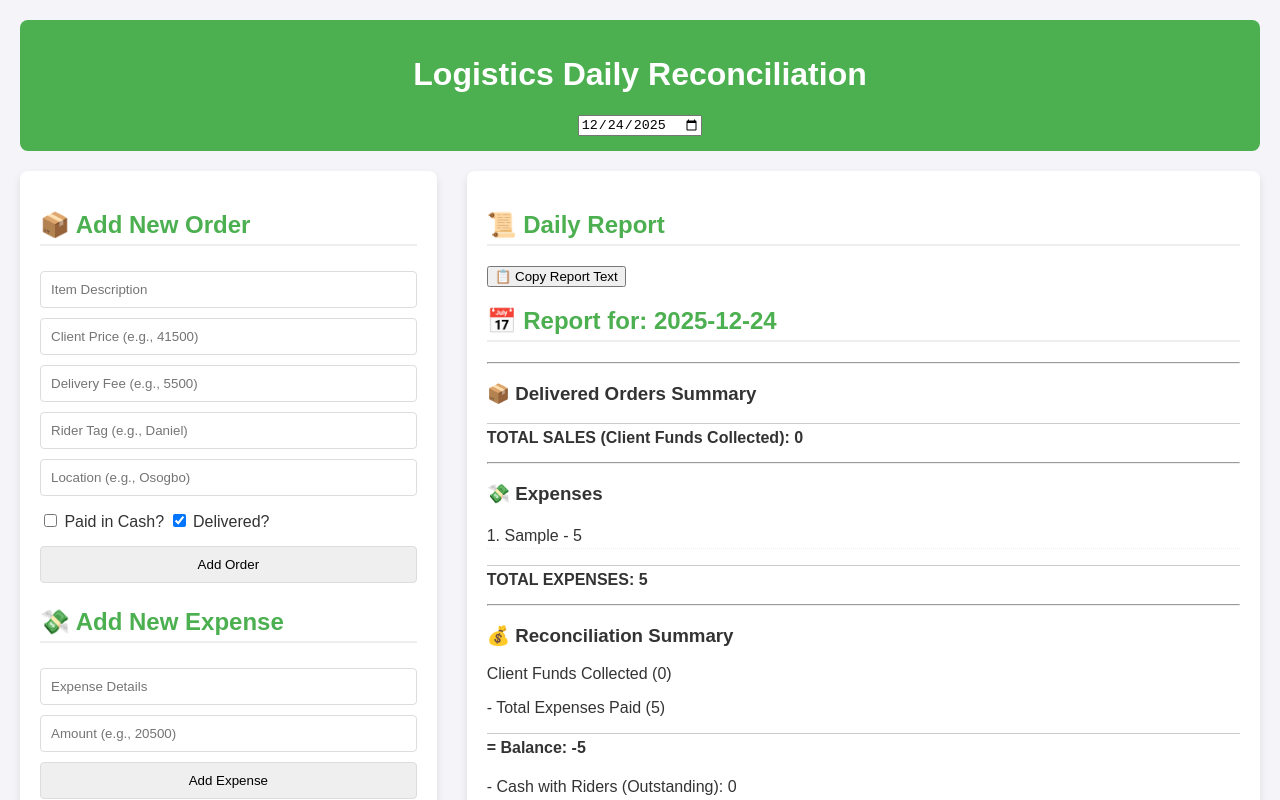
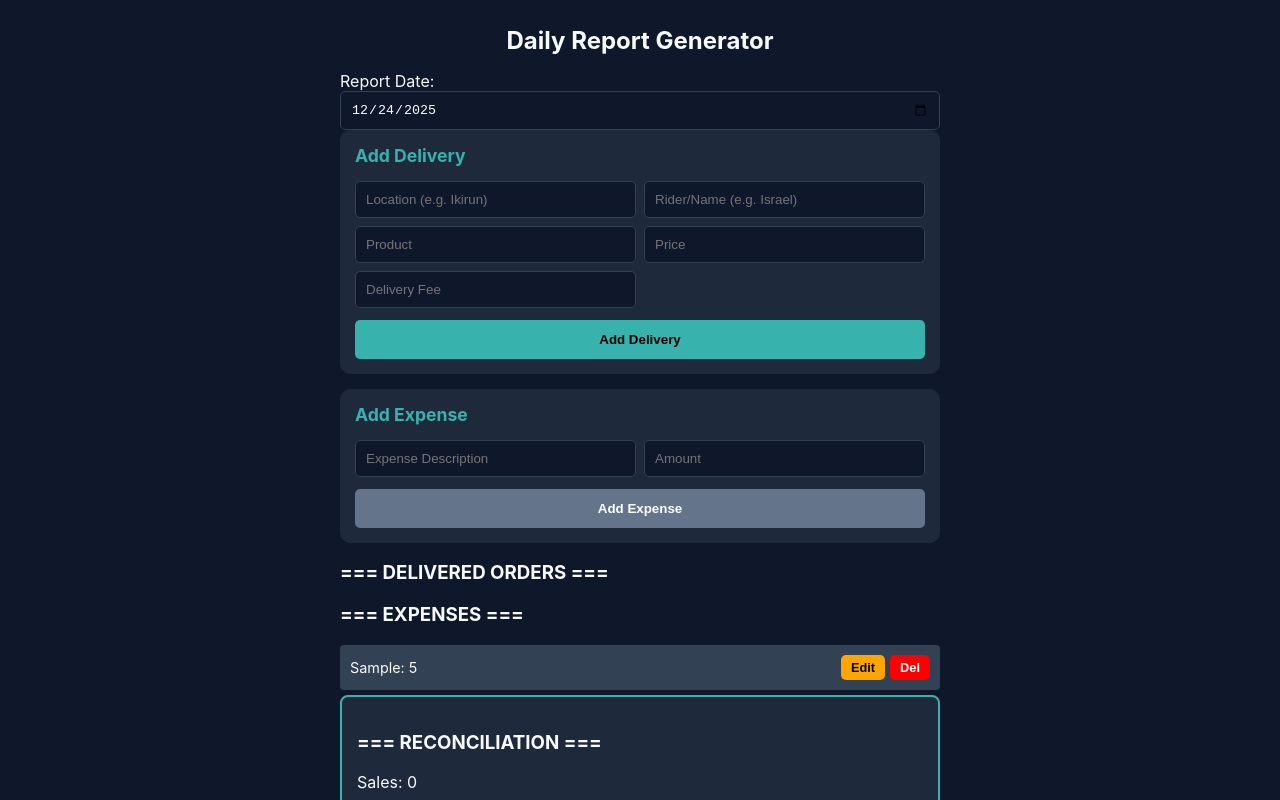
Before and after one commit to Diawhiz/reporting-system, a plain HTML site: page index.html in a window 1280 px wide. Both pictures are taken after typing "Sample", "5" into the empty fields and a click on the button "Add Expense". Shown: the top 800 px of the page. Drawn offline with Linux system fonts and the light colour scheme.

Commit message:
Redesigned the website using vibe coding method again.

```diff
--- /dev/null
+++ b/app.js
@@ -0,0 +1,151 @@
+let deliveries = [];
+let expenses = [];
+
+document.getElementById('report-date').valueAsDate = new Date();
+
+function addOrUpdateDelivery() {
+    const location = document.getElementById('delivery-location').value.trim();
+    const rider = document.getElementById('rider-name').value.trim();
+    const product = document.getElementById('product-name').value.trim();
+    const price = parseFloat(document.getElementById('product-price').value) || 0;
+    const fee = parseFloat(document.getElementById('delivery-fee').value) || 0;
+    const editIndex = document.getElementById('edit-delivery-index').value;
+
+    if (!location || !rider || !product) return alert("Please fill Location, Rider, and Product");
+
+    const obj = { location, rider, product, price, fee };
+
+    if (editIndex !== "") {
+        deliveries[editIndex] = obj;
+        document.getElementById('edit-delivery-index').value = "";
+        document.getElementById('delivery-btn').innerText = "Add Delivery";
+    } else {
+        deliveries.push(obj);
+    }
+
+    clearInputs(['delivery-location', 'product-name', 'product-price', 'delivery-fee']);
+    renderAll();
+}
+
+function renderDeliveries() {
+    const container = document.getElementById('delivery-list');
+    container.innerHTML = "<h3>=== DELIVERED ORDERS ===</h3>";
+
+    // NEW LOGIC: Group strictly by Rider Name
+    const groupedByRider = {};
+    deliveries.forEach((d, i) => {
+        if (!groupedByRider[d.rider]) groupedByRider[d.rider] = [];
+        groupedByRider[d.rider].push({ ...d, originalIndex: i });
+    });
+
+    for (const riderName in groupedByRider) {
+        let riderTotal = 0;
+        let html = `<div class="rider-block"><strong>Rider: ${riderName}</strong>`;
+
+        groupedByRider[riderName].forEach(item => {
+            riderTotal += item.price;
+            html += `
+                <div class="item-row">
+                    <span><strong>${item.location}</strong>: ${item.product} - ${item.price.toLocaleString()} (${item.fee.toLocaleString()})</span>
+                    <div class="action-btns">
+                        <button style="background:orange" onclick="editDelivery(${item.originalIndex})">Edit</button>
+                        <button style="background:red; color:white;" onclick="deleteDelivery(${item.originalIndex})">Del</button>
+                    </div>
+                </div>`;
+        });
+
+        html += `<div style="margin-top:5px; font-size:0.9rem; color:var(--accent);">Total for ${riderName}: <strong>${riderTotal.toLocaleString()}</strong></div></div>`;
+        container.innerHTML += html;
+    }
+}
+
+// --- PLAIN TEXT COPY (RESTRUCTURED) ---
+function copyFullReport() {
+    const date = document.getElementById('report-date').value;
+    let text = `DAILY REPORT FOR ${date}\n\n=== DELIVERED ORDERS ===\n`;
+
+    const groupedByRider = {};
+    deliveries.forEach(d => {
+        if (!groupedByRider[d.rider]) groupedByRider[d.rider] = [];
+        groupedByRider[d.rider].push(d);
+    });
+
+    let totalSales = 0;
+    let globalCount = 1;
+
+    for (const rider in groupedByRider) {
+        text += `${rider.toUpperCase()}\n`;
+        let riderSubtotal = 0;
+
+        groupedByRider[rider].forEach(item => {
+            text += `- ${globalCount}. ${item.location}: ${item.product} ${item.price.toLocaleString()} (${item.fee.toLocaleString()})\n`;
+            riderSubtotal += item.price;
+            totalSales += item.price;
+            globalCount++;
+        });
+        text += `- Total for ${rider}: ${riderSubtotal.toLocaleString()}\n\n`;
+    }
+
+    text += `TOTAL SALES: ${totalSales.toLocaleString()}\n\n=== EXPENSES ===\n`;
+    let totalExp = 0;
+    expenses.forEach((e, i) => {
+        text += `- ${i + 1}. ${e.desc} ${e.amt.toLocaleString()}\n`;
+        totalExp += e.amt;
+    });
+
+    text += `--- TOTAL EXPENSES: ${totalExp.toLocaleString()}\n\n`;
+    text += `=== RECONCILIATION ===\n`;
+    text += `Client Funds Collected (${totalSales.toLocaleString()}) - Total Expenses Paid (${totalExp.toLocaleString()}) = Balance: ${(totalSales - totalExp).toLocaleString()}\n\n`;
+    text += `= FINAL TRANSFER AMOUNT: ${(totalSales - totalExp).toLocaleString()}`;
+
+    navigator.clipboard.writeText(text).then(() => alert("Report Copied in Rider-Priority Format!"));
+}
+
+// Use the previous Edit/Delete/Summary functions provided in the last response...
+function editDelivery(index) {
+    const d = deliveries[index];
+    document.getElementById('delivery-location').value = d.location;
+    document.getElementById('rider-name').value = d.rider;
+    document.getElementById('product-name').value = d.product;
+    document.getElementById('product-price').value = d.price;
+    document.getElementById('delivery-fee').value = d.fee;
+    document.getElementById('edit-delivery-index').value = index;
+    document.getElementById('delivery-btn').innerText = "Update Detail";
+    window.scrollTo(0,0);
+}
+function addOrUpdateExpense() {
+    const desc = document.getElementById('expense-desc').value.trim();
+    const amt = parseFloat(document.getElementById('expense-amt').value) || 0;
+    const editIndex = document.getElementById('edit-expense-index').value;
+    if (!desc || amt <= 0) return alert("Enter expense details");
+    if (editIndex !== "") {
+        expenses[editIndex] = { desc, amt };
+        document.getElementById('edit-expense-index').value = "";
+        document.getElementById('expense-btn').innerText = "Add Expense";
+    } else { expenses.push({ desc, amt }); }
+    clearInputs(['expense-desc', 'expense-amt']);
+    renderAll();
+}
+function renderExpenses() {
+    const container = document.getElementById('expense-list');
+    container.innerHTML = "<h3>=== EXPENSES ===</h3>";
+    expenses.forEach((e, i) => {
+        container.innerHTML += `<div class="item-row"><span>${e.desc}: ${e.amt.toLocaleString()}</span><div class="action-btns"><button style="background:orange" onclick="editExpense(${i})">Edit</button><button style="background:red; color:white;" onclick="deleteExpense(${i})">Del</button></div></div>`;
+    });
+}
+function editExpense(index) {
+    const e = expenses[index];
+    document.getElementById('expense-desc').value = e.desc;
+    document.getElementById('expense-amt').value = e.amt;
+    document.getElementById('edit-expense-index').value = index;
+    document.getElementById('expense-btn').innerText = "Update Expense";
+}
+function renderAll() { renderDeliveries(); renderExpenses(); renderSummary(); }
+function renderSummary() {
+    const totalSales = deliveries.reduce((sum, d) => sum + d.price, 0);
+    const totalExp = expenses.reduce((sum, e) => sum + e.amt, 0);
+    document.getElementById('reconciliation-summary').innerHTML = `<div class="summary-box"><h3>=== RECONCILIATION ===</h3><p>Sales: ${totalSales.toLocaleString()}</p><p>Expenses: ${totalExp.toLocaleString()}</p><h4 style="margin:10px 0 0 0; color:var(--accent)">Final Transfer: ${(totalSales - totalExp).toLocaleString()}</h4></div>`;
+}
+function deleteDelivery(i) { deliveries.splice(i, 1); renderAll(); }
+function deleteExpense(i) { expenses.splice(i, 1); renderAll(); }
+function clearInputs(ids) { ids.forEach(id => document.getElementById(id).value = ""); }
--- a/index.html
+++ b/index.html
@@ -3,56 +3,51 @@
 <head>
     <meta charset="UTF-8">
     <meta name="viewport" content="width=device-width, initial-scale=1.0">
-    <title>Daily Logistics Report System</title>
+    <title>Daily Report - Mobile Responsive</title>
     <link rel="stylesheet" href="style.css">
 </head>
 <body>
-    <header>
-        <h1>Logistics Daily Reconciliation</h1>
-        <input type="date" id="reportDateInput">
-    </header>
 
-    <main>
-        <div class="data-entry">
-            <h2>📦 Add New Order</h2>
-            <form id="orderForm">
-                <input type="text" id="orderItem" placeholder="Item Description" required>
-                <input type="number" id="orderPrice" placeholder="Client Price (e.g., 41500)" required>
-                <input type="number" id="deliveryFee" placeholder="Delivery Fee (e.g., 5500)" required>
-                <input type="text" id="riderTag" placeholder="Rider Tag (e.g., Daniel)" required>
-                <input type="text" id="orderLocation" placeholder="Location (e.g., Osogbo)" required>
+<div class="container">
+    <h1>Daily Report Generator</h1>
 
-                <div class="checkbox-group">
-                    <label><input type="checkbox" id="isCash"> Paid in Cash?</label>
-                    <label><input type="checkbox" id="isDelivered" checked> Delivered?</label>
-                </div>
+    <div class="date-section">
+        <label>Report Date:</label>
+        <input type="date" id="report-date">
+    </div>
 
-                <button type="submit">Add Order</button>
-            </form>
+    <div class="card">
+        <h2>Add Delivery</h2>
+        <div class="form-grid">
+            <input type="hidden" id="edit-delivery-index" value="">
+            <input type="text" id="delivery-location" placeholder="Location (e.g. Ikirun)">
+            <input type="text" id="rider-name" placeholder="Rider/Name (e.g. Israel)">
+            <input type="text" id="product-name" placeholder="Product">
+            <input type="number" id="product-price" placeholder="Price">
+            <input type="number" id="delivery-fee" placeholder="Delivery Fee">
+        </div>
+        <button class="btn-primary" id="delivery-btn" onclick="addOrUpdateDelivery()">Add Delivery</button>
+    </div>
 
-            <h2>💸 Add New Expense</h2>
-            <form id="expenseForm">
-                <input type="text" id="expenseDescription" placeholder="Expense Details" required>
-                <input type="number" id="expenseAmount" placeholder="Amount (e.g., 20500)" required>
-                <button type="submit">Add Expense</button>
-            </form>
+    <div class="card">
+        <h2>Add Expense</h2>
+        <div class="form-grid">
+            <input type="hidden" id="edit-expense-index" value="">
+            <input type="text" id="expense-desc" placeholder="Expense Description">
+            <input type="number" id="expense-amt" placeholder="Amount">
+        </div>
+        <button class="btn-secondary" id="expense-btn" onclick="addOrUpdateExpense()">Add Expense</button>
+    </div>
 
-            <h2>💰 Daily Settlement</h2>
-            <form id="settlementForm">
-                <input type="number" id="cashWithRiders" placeholder="Cash with Riders (e.g., 15000)">
-                <button type="submit">Update Settlement Data</button>
-            </form>
-        </div>
+    <div id="report-preview">
+        <div id="delivery-list"></div>
+        <div id="expense-list"></div>
+        <div id="reconciliation-summary"></div>
+    </div>
 
-        <div class="report-area">
-            <h2>📜 Daily Report</h2>
-            <button id="copyReportButton" style="display: none; margin-bottom: 10px;">📋 Copy Report Text</button>
-            <div id="reportContainer">
-                <p>Select a date or add data to generate the report.</p>
-            </div>
-        </div>
-    </main>
+    <button class="btn-copy" onclick="copyFullReport()">Copy Full Report (Plain Text)</button>
+</div>
 
-    <script src="index.js"></script>
+<script src="app.js"></script>
 </body>
 </html>
--- a/index.js
+++ /dev/null
@@ -1,288 +0,0 @@
-const STORAGE_KEY = 'logistics_report_data';
-
-// --- Data Management Functions ---
-
-const getTodayDateKey = () => document.getElementById('reportDateInput').value;
-
-const getReportData = (dateKey) => {
-    const storedData = localStorage.getItem(STORAGE_KEY);
-    const data = storedData ? JSON.parse(storedData) : {};
-    return data[dateKey] || { orders: [], expenses: [], cashWithRiders: 0 };
-};
-
-const saveReportData = (dateKey, data) => {
-    const storedData = localStorage.getItem(STORAGE_KEY);
-    let allData = storedData ? JSON.parse(storedData) : {};
-    allData[dateKey] = data;
-    localStorage.setItem(STORAGE_KEY, JSON.stringify(allData));
-    generateReport(); // Refresh report after saving
-};
-
-// --- Copy Functionality ---
-
-// --- Copy Functionality (MODIFIED) ---
-
-// --- Copy Functionality (MODIFIED) ---
-
-// --- Copy Functionality (FINAL TEXT MERGING & CLEANUP) ---
-
-const copyReportToClipboard = () => {
-    const reportContainer = document.getElementById('reportContainer');
-    const reportDate = document.getElementById('reportDateInput').value;
-
-    const tempElement = document.createElement('div');
-    tempElement.innerHTML = reportContainer.innerHTML;
-
-    // 1. Get the raw, messy text
-    let reportText = tempElement.innerText;
-
-    // 2. Initial Aggressive Cleaning: Remove all unnecessary non-alphanumeric separators, newlines, and multiple spaces.
-    // This is the most critical step to prevent items from running together or scattering.
-    reportText = reportText.replace(/[\r\n\t]+/g, ' ').replace(/\s{2,}/g, ' ').trim();
-
-    // --- Fix: Separate list items that ran together (e.g., '(6,000)2. ANti wrinkle') ---
-    // Look for a closing parenthesis followed immediately by a number and period, and insert a space.
-    reportText = reportText.replace(/(\))\s?(\d+\.)/g, '$1 $2');
-
-    // --- Fix: Clean up extra dashes and garbage left from list rendering ---
-    reportText = reportText.replace(/-\s+-\s+/g, '');
-    reportText = reportText.replace(/-\s+/g, ''); // Remove stray hyphens
-
-    // 3. Structured Formatting and Reintroducing ESSENTIAL Line Breaks (\n)
-
-    // a) Main Header
-    const headerText = `\n--- DAILY REPORT FOR ${reportDate} ---\n`;
-    reportText = headerText + reportText;
-
-    // b) Section Headers: Add clear breaks around sections (e.g., ===)
-    reportText = reportText.replace(/(\s*📦 Delivered Orders Summary)/g, '\n\n=== DELIVERED ORDERS ===\n');
-    reportText = reportText.replace(/(\s*💸 Expenses)/g, '\n\n=== EXPENSES ===\n');
-    reportText = reportText.replace(/(\s*💰 Reconciliation Summary)/g, '\n\n=== RECONCILIATION ===\n');
-
-    // c) Order Details and Subtotals:
-
-    // 1. Rider Group Header: Ensure it starts on a new line and remove any leading spaces.
-    // [A-Za-z] matches the start of the rider tag (e.g., 'ife', 'osogbo')
-    reportText = reportText.replace(/(\s)([A-Za-z]+ \([^)]+\))/g, '\n$2');
-
-    // 2. List Items: Ensure each item starts on a new line with a consistent dash.
-    reportText = reportText.replace(/(\d{1,3}\. )/g, '\n- $1');
-
-    // 3. Subtotals: Put them on their own line and clearly mark them without excessive indentation.
-    reportText = reportText.replace(/(Total for [^:]+: \d{1,3}(,\d{3})*)/g, '\n   -- Subtotal: $1\n');
-
-    // 4. Total Sales: Must be on its own line
-    reportText = reportText.replace(/(TOTAL SALES [^\s]+)/g, '\n\n--- $1');
-
-    // d) Expenses: Ensure each expense item starts on a new line.
-    reportText = reportText.replace(/(\d{1,3}\. [^-\s]+)/g, '\n- $1');
-
-    // TOTAL EXPENSES: Put it on its own line.
-    reportText = reportText.replace(/(TOTAL EXPENSES: \d{1,3}(,\d{3})*)/g, '\n--- $1\n');
-
-
-    // e) Reconciliation: Ensure each calculation step is clearly on a new line.
-    reportText = reportText.replace(/Client Funds Collected/g, '\nClient Funds Collected');
-    reportText = reportText.replace(/ - Total Expenses Paid/g, '\n- Total Expenses Paid');
-    reportText = reportText.replace(/= Balance: \d{1,3}(,\d{3})*\s+Cash with Riders/g, '\n= Balance: $&\n- Cash with Riders');
-    reportText = reportText.replace(/= FINAL TRANSFER AMOUNT: \d{1,3}(,\d{3})*/g, '\n\n= FINAL TRANSFER AMOUNT: $&');
-
-    // Final cleanup of redundant header parts
-    reportText = reportText.replace(/📅 Report for: \d{4}-\d{2}-\d{2}/, '');
-
-    const finalReport = reportText.trim();
-
-
-    // Use the modern Clipboard API
-    navigator.clipboard.writeText(finalReport).then(() => {
-        // ... (visual feedback code remains the same) ...
-        const button = document.getElementById('copyReportButton');
-        const originalText = button.textContent;
-        button.textContent = '✅ Copied!';
-        setTimeout(() => {
-            button.textContent = originalText;
-        }, 2000);
-
-    }).catch(err => {
-        console.error('Could not copy text: ', err);
-        alert('❌ Error copying report. Please check the browser console.');
-    });
-};
-
-// --- Initialization and Event Listeners ---
-
-document.addEventListener('DOMContentLoaded', () => {
-    const dateInput = document.getElementById('reportDateInput');
-
-    // Set default date to today and load report
-    const today = new Date().toISOString().split('T')[0];
-    dateInput.value = today;
-    generateReport();
-
-    // Load report when date changes
-    dateInput.addEventListener('change', generateReport);
-
-    // Form Submission Handlers
-    document.getElementById('orderForm').addEventListener('submit', handleOrderSubmit);
-    document.getElementById('expenseForm').addEventListener('submit', handleExpenseSubmit);
-    document.getElementById('settlementForm').addEventListener('submit', handleSettlementSubmit);
-
-    // New: Copy Button Listener
-    document.getElementById('copyReportButton').addEventListener('click', copyReportToClipboard);
-});
-
-// --- Submission Handlers (UNCHANGED) ---
-
-const handleOrderSubmit = (e) => {
-    e.preventDefault();
-    const dateKey = getTodayDateKey();
-    const data = getReportData(dateKey);
-
-    const newOrder = {
-        id: Date.now(), // Unique ID
-        itemDescription: document.getElementById('orderItem').value,
-        clientPrice: Number(document.getElementById('orderPrice').value),
-        deliveryFee: Number(document.getElementById('deliveryFee').value),
-        riderTag: document.getElementById('riderTag').value,
-        location: document.getElementById('orderLocation').value,
-        isCash: document.getElementById('isCash').checked,
-        isDelivered: document.getElementById('isDelivered').checked,
-    };
-
-    data.orders.push(newOrder);
-    saveReportData(dateKey, data);
-    e.target.reset(); // Clear form
-};
-
-const handleExpenseSubmit = (e) => {
-    e.preventDefault();
-    const dateKey = getTodayDateKey();
-    const data = getReportData(dateKey);
-
-    const newExpense = {
-        id: Date.now(),
-        description: document.getElementById('expenseDescription').value,
-        amount: Number(document.getElementById('expenseAmount').value),
-    };
-
-    data.expenses.push(newExpense);
-    saveReportData(dateKey, data);
-    e.target.reset();
-};
-
-const handleSettlementSubmit = (e) => {
-    e.preventDefault();
-    const dateKey = getTodayDateKey();
-    const data = getReportData(dateKey);
-
-    data.cashWithRiders = Number(document.getElementById('cashWithRiders').value) || 0;
-
-    saveReportData(dateKey, data);
-};
-
-// --- Report Generation (UPDATED FOR COPY BUTTON) ---
-
-const formatCurrency = (amount) => amount.toLocaleString('en-NG', { style: 'currency', currency: 'NGN', minimumFractionDigits: 0 });
-
-const generateReport = () => {
-    const dateKey = getTodayDateKey();
-    const { orders, expenses, cashWithRiders } = getReportData(dateKey);
-    const container = document.getElementById('reportContainer');
-    const copyButton = document.getElementById('copyReportButton'); // Get copy button reference
-
-    if (orders.length === 0 && expenses.length === 0 && cashWithRiders === 0) {
-        container.innerHTML = `<p>No data recorded for ${dateKey}. Start adding orders and expenses above.</p>`;
-        copyButton.style.display = 'none'; // Hide button if no data
-        return;
-    }
-
-    copyButton.style.display = 'block'; // Show button if data exists
-
-    // 1. Group Orders by Rider/Location
-    const groupedOrders = orders.reduce((acc, order) => {
-        if (!order.isDelivered) return acc;
-        const key = `${order.location} (${order.riderTag})`;
-        if (!acc[key]) acc[key] = [];
-        acc[key].push(order);
-        return acc;
-    }, {});
-
-    // 2. Calculations
-    const totalClientFunds = orders.filter(o => o.isDelivered).reduce((sum, o) => sum + o.clientPrice, 0);
-    const totalExpenses = expenses.reduce((sum, e) => sum + e.amount, 0);
-
-    const firstBalance = totalClientFunds - totalExpenses;
-    const finalBalance = firstBalance - cashWithRiders;
-
-    // --- HTML Rendering ---
-    let reportHTML = `
-        <h2>📅 Report for: ${dateKey}</h2>
-        <hr/>
-        <h3>📦 Delivered Orders Summary</h3>
-    `;
-
-    // A. Render Grouped Orders
-    let orderIndex = 1;
-    for (const [riderKey, riderOrders] of Object.entries(groupedOrders)) {
-        const subtotal = riderOrders.reduce((sum, o) => sum + o.clientPrice, 0);
-
-        reportHTML += `<div class="rider-group">
-            <h3>${riderKey}</h3>
-            <ol>`;
-
-        riderOrders.forEach(order => {
-            const clientPrice = order.clientPrice.toLocaleString();
-            const deliveryFee = order.deliveryFee.toLocaleString();
-            const cashTag = order.isCash ? ' (cash)' : '';
-            reportHTML += `<li>${orderIndex++}. ${order.itemDescription} - ${clientPrice} (${deliveryFee})${cashTag}</li>`;
-        });
-
-        reportHTML += `</ol>
-            <p class="summary-line">
-                Total for ${riderKey}: ${subtotal.toLocaleString()}
-            </p>
-            <hr/>
-        </div>`;
-    }
-
-    reportHTML += `<div class="summary-line">
-        <strong>TOTAL SALES (Client Funds Collected): ${totalClientFunds.toLocaleString()}</strong>
-    </div>
-
-    <hr/>
-
-    <h3>💸 Expenses</h3>
-    <ol class="expense-list">`;
-
-    // B. Render Expenses
-    expenses.forEach((expense, index) => {
-        reportHTML += `<li>${index + 1}. ${expense.description} - ${expense.amount.toLocaleString()}</li>`;
-    });
-
-    reportHTML += `</ol>
-    <div class="summary-line">
-        <strong>TOTAL EXPENSES: ${totalExpenses.toLocaleString()}</strong>
-    </div>
-
-    <hr/>
-
-    <h3>💰 Reconciliation Summary</h3>
-
-    <p>Client Funds Collected (${totalClientFunds.toLocaleString()})</p>
-    <p>- Total Expenses Paid (${totalExpenses.toLocaleString()})</p>
-    <p class="summary-line">
-        = Balance: ${firstBalance.toLocaleString()}
-    </p>
-
-    <p>- Cash with Riders (Outstanding): ${cashWithRiders.toLocaleString()}</p>
-
-    <p class="final-balance">
-        = FINAL TRANSFER AMOUNT: ${finalBalance.toLocaleString()}
-    </p>
-    `;
-
-    container.innerHTML = reportHTML;
-
-    // Update Cash with Riders input field to reflect current stored value
-    document.getElementById('cashWithRiders').value = cashWithRiders;
-};
--- a/style.css
+++ b/style.css
@@ -1,72 +1,110 @@
+:root {
+    --bg: #0f172a;
+    --card: #1e293b;
+    --accent: #38B2AC;
+    --text: #f8fafc;
+    --danger: #ef4444;
+}
+
+* { box-sizing: border-box; }
+
 body {
-    font-family: Arial, sans-serif;
-    margin: 20px;
-    background-color: #f4f4f9;
-    color: #333;
+    background-color: var(--bg);
+    color: var(--text);
+    font-family: -apple-system, BlinkMacSystemFont, "Segoe UI", Roboto, sans-serif;
+    padding: 10px; /* Reduced padding for mobile */
+    margin: 0;
 }
-header {
-    background-color: #4CAF50;
+
+.container { max-width: 600px; margin: auto; }
+
+.card {
+    background: var(--card);
+    padding: 15px;
+    border-radius: 10px;
+    margin-bottom: 15px;
+}
+
+h1 { font-size: 1.5rem; text-align: center; }
+h2 { font-size: 1.1rem; margin-top: 0; color: var(--accent); }
+
+.form-grid {
+    display: grid;
+    grid-template-columns: 1fr 1fr; /* 2 columns for tablet/desktop */
+    gap: 8px;
+    margin-bottom: 12px;
+}
+
+/* MOBILE RESPONSIVE FIX */
+@media (max-width: 480px) {
+    .form-grid {
+        grid-template-columns: 1fr; /* Stack inputs on phones */
+    }
+
+    .item-row {
+        flex-direction: column; /* Stack details and buttons */
+        align-items: flex-start !important;
+    }
+
+    .action-btns {
+        margin-top: 10px;
+        width: 100%;
+        display: flex;
+        justify-content: flex-end;
+    }
+}
+
+input {
+    background: #0f172a;
+    border: 1px solid #334155;
+    padding: 10px;
+    border-radius: 5px;
     color: white;
+    width: 100%;
+}
+
+button {
+    padding: 12px;
+    border: none;
+    border-radius: 5px;
+    cursor: pointer;
+    font-weight: bold;
+    width: 100%;
+}
+
+.btn-primary { background: var(--accent); color: #000; }
+.btn-secondary { background: #64748b; color: white; }
+.btn-copy { background: #fff; color: #000; margin: 20px 0 40px 0; }
+
+.rider-block {
+    background: #111827;
+    padding: 12px;
+    border-radius: 8px;
+    border-left: 4px solid var(--accent);
+    margin-bottom: 15px;
+}
+
+.item-row {
+    display: flex;
+    justify-content: space-between;
+    align-items: center;
+    background: #334155;
+    margin: 5px 0;
+    padding: 10px;
+    border-radius: 4px;
+    font-size: 0.9rem;
+}
+
+.action-btns button {
+    width: auto;
+    padding: 5px 10px;
+    margin-left: 5px;
+    font-size: 0.8rem;
+}
+
+.summary-box {
+    background: #1e293b;
     padding: 15px;
-    text-align: center;
+    border: 2px solid var(--accent);
     border-radius: 8px;
-    margin-bottom: 20px;
 }
-main {
-    display: flex;
-    gap: 30px;
-}
-.data-entry, .report-area {
-    padding: 20px;
-    background: white;
-    border-radius: 8px;
-    box-shadow: 0 4px 8px rgba(0, 0, 0, 0.1);
-}
-.data-entry {
-    flex: 1;
-    min-width: 300px;
-}
-.report-area {
-    flex: 2;
-}
-form input:not([type="checkbox"]), form button {
-    width: 100%;
-    padding: 10px;
-    margin: 5px 0;
-    box-sizing: border-box;
-    border: 1px solid #ddd;
-    border-radius: 4px;
-}
-.checkbox-group {
-    margin: 10px 0;
-}
-h2 {
-    color: #4CAF50;
-    border-bottom: 2px solid #eee;
-    padding-bottom: 5px;
-    margin-top: 20px;
-}
-/* Report specific styles */
-.rider-group h3 {
-    margin-top: 15px;
-    color: #2c3e50;
-}
-.rider-group ol, .expense-list {
-    list-style: none;
-    padding-left: 0;
-}
-.rider-group li, .expense-list li {
-    padding: 3px 0;
-    border-bottom: 1px dotted #eee;
-}
-.summary-line {
-    font-weight: bold;
-    margin: 10px 0;
-    padding: 5px 0;
-    border-top: 1px solid #ccc;
-}
-.final-balance {
-    color: #e74c3c; /* Highlight the final figure */
-    font-size: 1.2em;
-    padding: 10px 0;
-}
```
